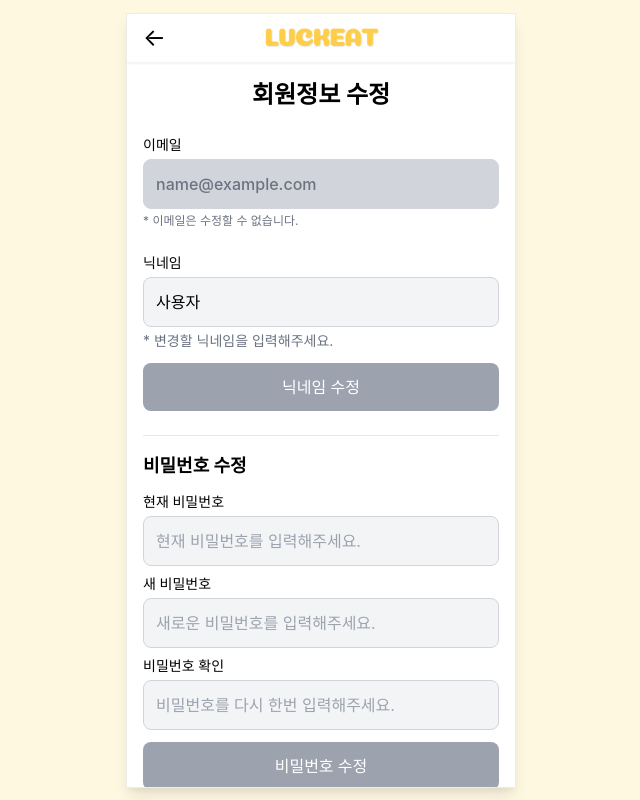
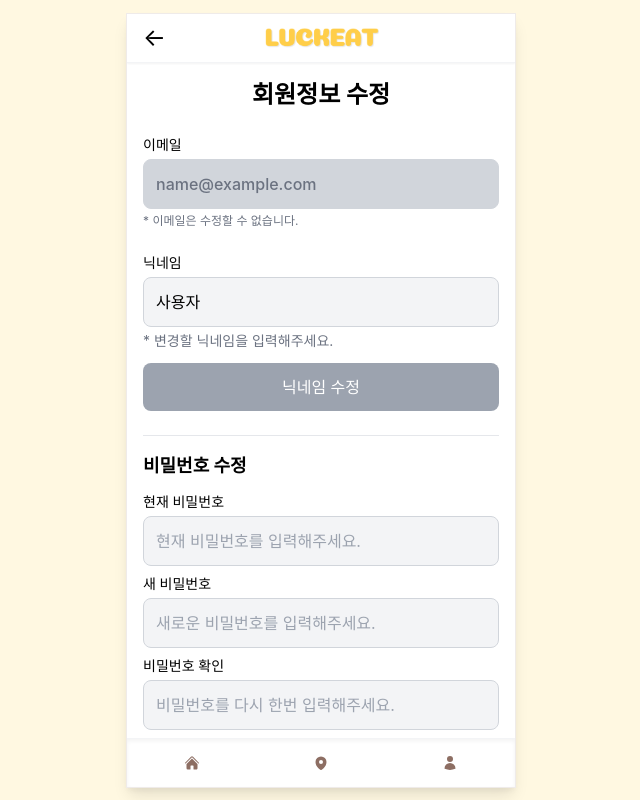
Before and after one commit to wonajin/luckeat-fe, a React (Vite) app: page /edit-profile in a window 1280 px wide. Shown: the whole page, without its empty margins (319-959 px from the left). Built offline with nearby package versions, Linux system fonts and the light colour scheme; no server answers; sample sign-in values are in the browser's storage; a web font is replaced by a local one.

Commit message:
fix: 회원정보 수정 페이지 스크롤 오류 수정

```diff
--- a/src/pages/EditProfilePage.jsx
+++ b/src/pages/EditProfilePage.jsx
@@ -288,7 +288,7 @@ function EditProfilePage() {
     <div className="flex flex-col h-full bg-white">
       <Header title="회원정보 수정" onBack={() => navigate('/mypage')} />
 
-      <div className="flex-1 p-4">
+      <div className="flex-1 p-4 overflow-y-auto">
         <h1 className="text-2xl font-bold text-center mb-6">회원정보 수정</h1>
 
         {/* 이메일 표시 (수정 불가) */}
```
